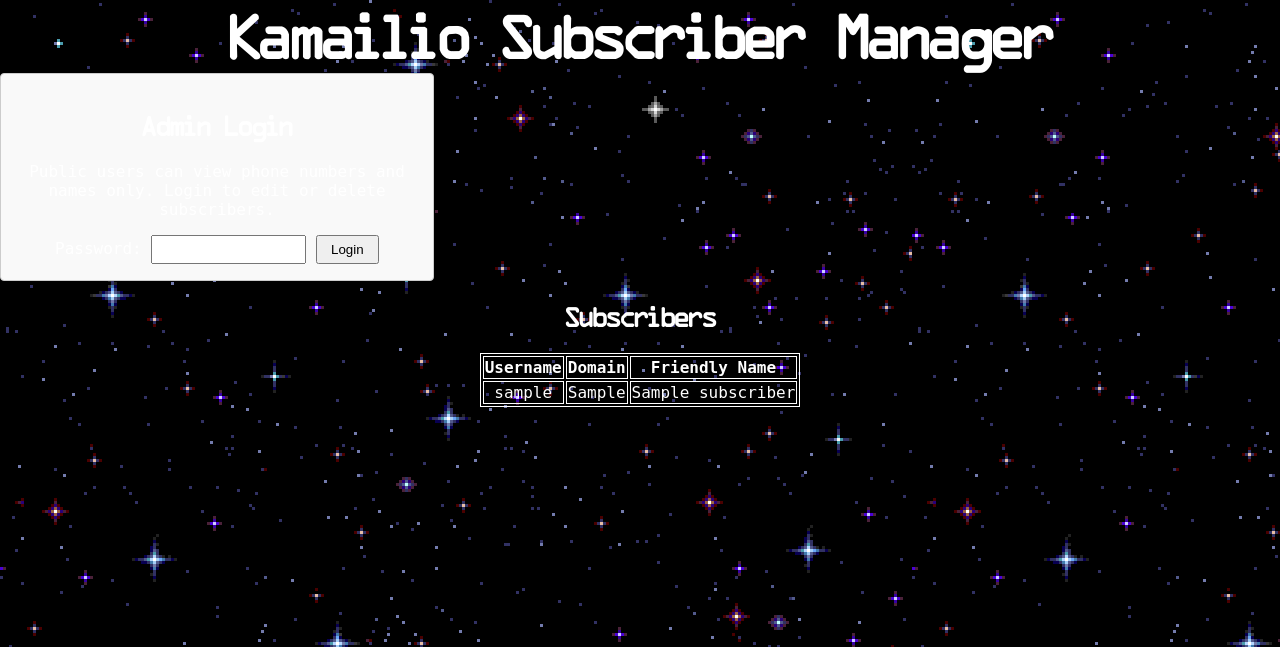
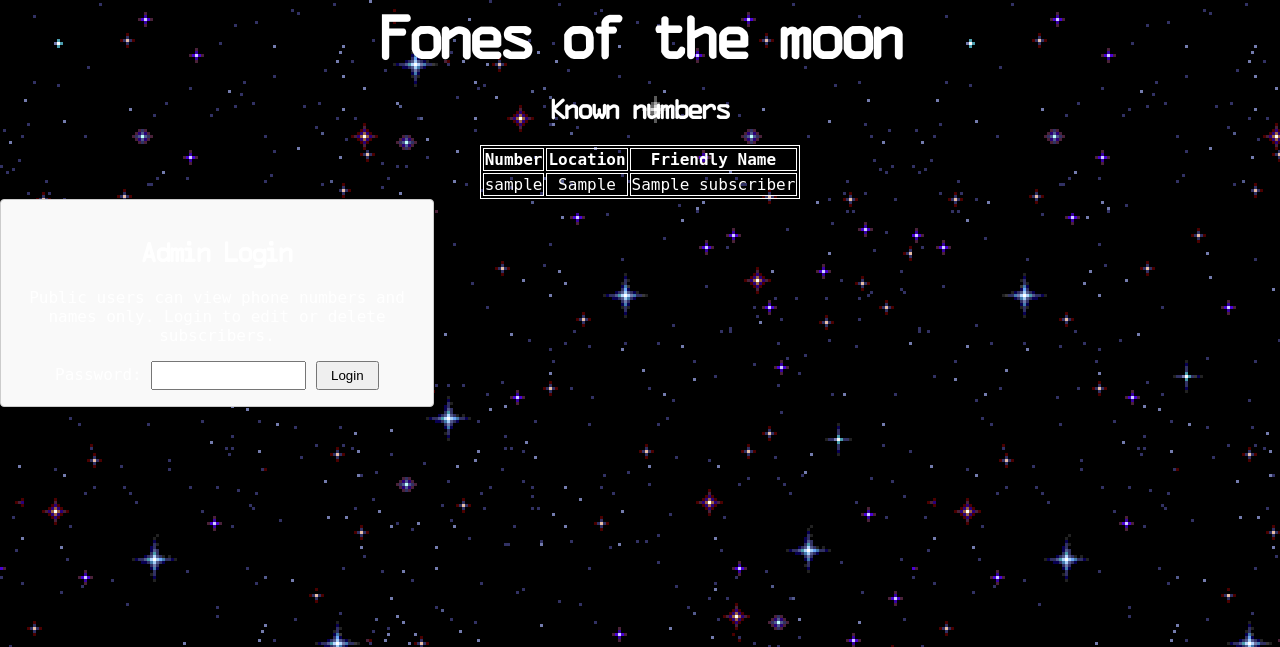
Before and after one commit to ReFil/fonesofthemoon, a PHP site: page / in a window 1280 px wide. Shown: the top 647 px of the page. Run offline with PHP 8.4, Linux system fonts and the light colour scheme; tables that the repository leaves empty or names only in its code hold one stand-in row (values such as "Sample post"); some libraries are stand-ins or nearby versions.

Commit message:
continue theming and organising

```diff
--- a/web/index.php
+++ b/web/index.php
@@ -96,49 +96,20 @@ $subscribers = $stmt->fetchAll(PDO::FETCH_ASSOC);
         .error { background: #ffe6e6; border: 1px solid #c00; padding: 0.8em; margin-bottom: 1em; border-radius: 4px; }
         .danger { background: #ffe6e6; border-color: #c00; }
         .groups label { margin-right: 0.8em; font-size: 0.9em; }
-        .login-box { background: #f9f9f9; border: 1px solid #ccc; padding: 1em; margin-bottom: 1em; border-radius: 4px; max-width: 400px; }
+        .login-box { background: #f9f9f9; border: 1px solid #ccc; padding: 1em; margin-bottom: 1em; border-radius: 4px; max-width: 400px; align-items: center; }
         .logout { float: right; }
     </style>
 </head>
 <body>
-    <h1>Kamailio Subscriber Manager</h1>
+    <h1>Fones of the moon</h1>
     <?php if ($message): ?><div class="message"><?= htmlspecialchars($message) ?></div><?php endif; ?>
     <?php if ($authError): ?><div class="error"><?= htmlspecialchars($authError) ?></div><?php endif; ?>
 
-    <?php if (!$authenticated): ?>
-        <div class="login-box">
-            <h2>Admin Login</h2>
-            <p>Public users can view phone numbers and names only. Login to edit or delete subscribers.</p>
-            <form method="POST">
-                <input type="hidden" name="login" value="1">
-                <label>Password: <input type="password" name="admin_password" required></label>
-                <button type="submit">Login</button>
-            </form>
-        </div>
-    <?php else: ?>
-        <a href="?logout=1" class="logout"><button>Logout</button></a>
-
-        <h2>Add Subscriber</h2>
-        <form method="POST">
-            <input type="hidden" name="action" value="add">
-            <label>Username: <input type="text" name="username" required></label>
-            <label>Domain: <input type="text" name="domain" value="<?= htmlspecialchars($defaultDomain) ?>" required></label>
-            <label>Friendly Name: <input type="text" name="friendly_name"></label>
-            <label>Password: <input type="password" name="password" required></label>
-            <span class="groups">
-                <?php for ($i = 1; $i <= 5; $i++): ?>
-                <label><input type="checkbox" name="group<?= $i ?>" value="1"> G<?= $i ?></label>
-                <?php endfor; ?>
-            </span>
-            <button type="submit">Add</button>
-        </form>
-    <?php endif; ?>
-
-    <h2>Subscribers</h2>
+    <h2>Known numbers</h2>
     <table>
         <tr>
-            <th>Username</th>
-            <th>Domain</th>
+            <th>Number</th>
+            <th>Location</th>
             <th>Friendly Name</th>
             <?php if ($authenticated): ?>
                 <th>Password</th>
@@ -191,5 +162,34 @@ $subscribers = $stmt->fetchAll(PDO::FETCH_ASSOC);
         </tr>
         <?php endforeach; ?>
     </table>
+    <?php if (!$authenticated): ?>
+        <div class="login-box">
+            <h2>Admin Login</h2>
+            <p>Public users can view phone numbers and names only. Login to edit or delete subscribers.</p>
+            <form method="POST">
+                <input type="hidden" name="login" value="1">
+                <label>Password: <input type="password" name="admin_password" required></label>
+                <button type="submit">Login</button>
+            </form>
+        </div>
+    <?php else: ?>
+        <a href="?logout=1" class="logout"><button>Logout</button></a>
+
+        <h2>Add Subscriber</h2>
+        <form method="POST">
+            <input type="hidden" name="action" value="add">
+            <label>Username: <input type="text" name="username" required></label>
+            <label>Domain: <input type="text" name="domain" value="<?= htmlspecialchars($defaultDomain) ?>" required></label>
+            <label>Friendly Name: <input type="text" name="friendly_name"></label>
+            <label>Password: <input type="password" name="password" required></label>
+            <span class="groups">
+                <?php for ($i = 1; $i <= 5; $i++): ?>
+                <label><input type="checkbox" name="group<?= $i ?>" value="1"> G<?= $i ?></label>
+                <?php endfor; ?>
+            </span>
+            <button type="submit">Add</button>
+        </form>
+    <?php endif; ?>
+
 </body>
 </html>
```
